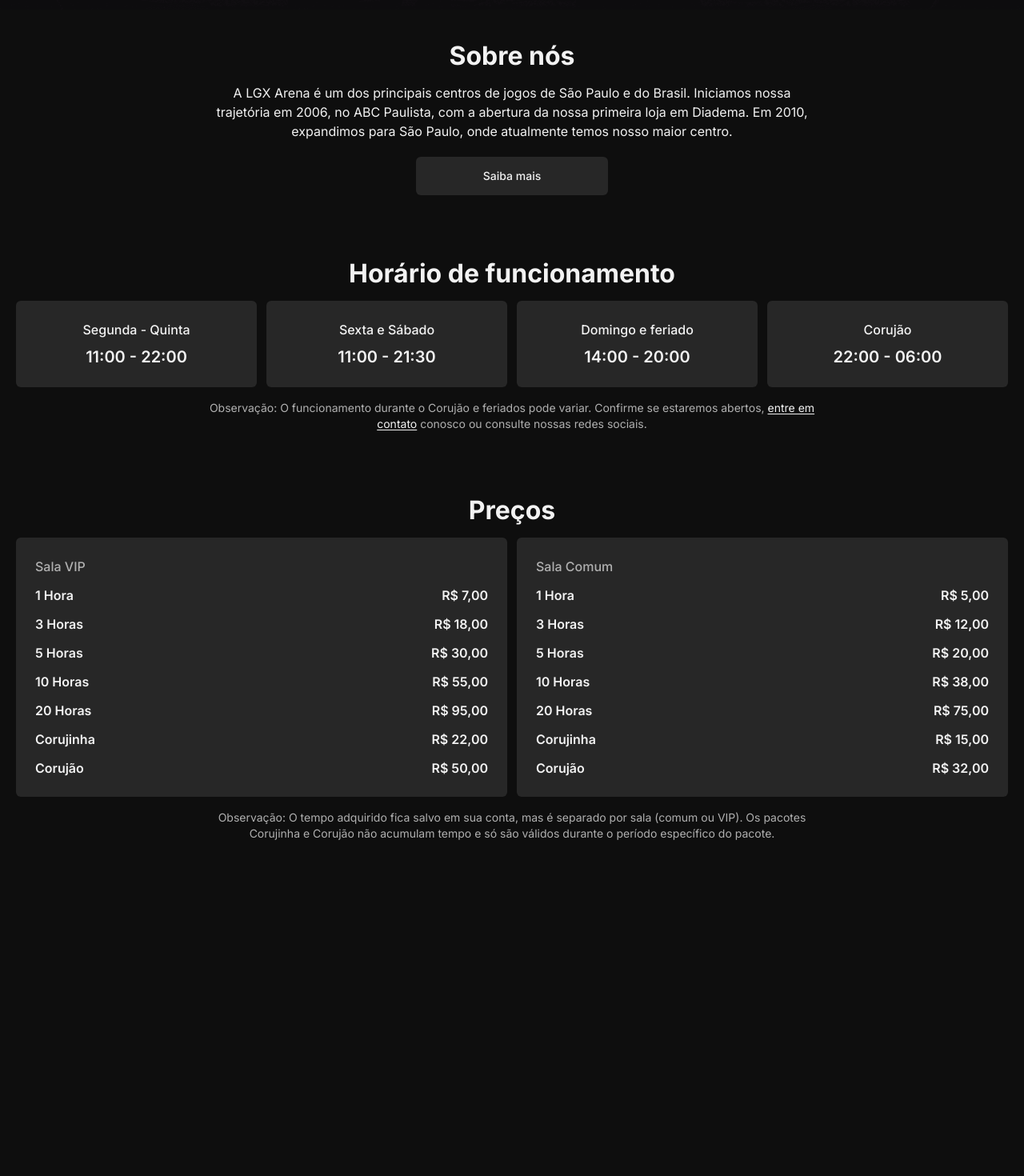
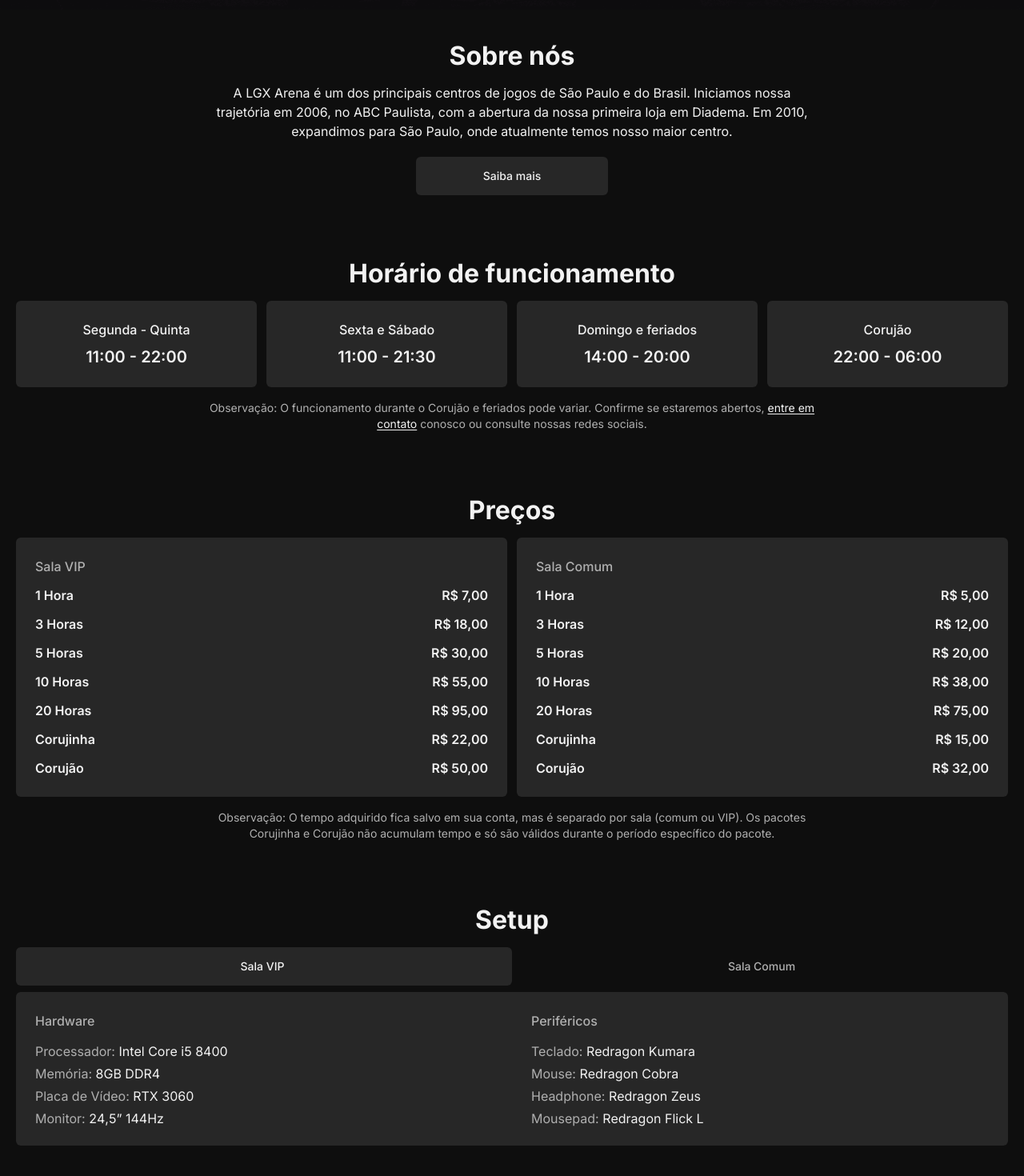
Before and after one commit to lgxarena/lgx-website, a Next.js app: page / in a window 1280 px wide. Shown: the part 788-2258 px from the top of the page at 80% size. Before the commit the page ends 2078 px from the top, so only its background shows below. Built offline with nearby package versions, Linux system fonts and the light colour scheme.

Commit message:
feat: adding setup section

```diff
--- /dev/null
+++ b/src/app/(home)/_components/setup.tsx
@@ -0,0 +1,40 @@
+'use client'
+
+import { RoomTabs } from '@/components/common/room-tabs'
+import { TextMorph } from '@/components/common/text-morph'
+import { HARDWARE, PERIPHERALS } from '@/data/setup'
+import { useRoomTabs } from '@/hooks/use-room-tabs'
+
+export function Setup() {
+  const { room, changeRoom } = useRoomTabs()
+
+  return (
+    <>
+      <RoomTabs room={room} onChangeRoom={changeRoom} />
+
+      <div className="mt-2 flex w-full max-w-screen-xl flex-col gap-y-2 md:flex-row">
+        <div className="flex w-full flex-col gap-3 rounded-md bg-neutral-900 p-5 md:gap-4 md:rounded-r-none md:p-6">
+          <span className="text-sm font-medium text-neutral-300 md:text-base">Hardware</span>
+          <ul className="flex flex-col gap-2">
+            {HARDWARE[room].map(({ part, name }) => (
+              <li key={part} className="leading-5 text-neutral-300">
+                {part}: <TextMorph className="inline-flex text-neutral-50">{name}</TextMorph>
+              </li>
+            ))}
+          </ul>
+        </div>
+
+        <div className="flex w-full flex-col gap-3 rounded-md bg-neutral-900 p-5 md:gap-4 md:rounded-l-none md:p-6">
+          <span className="text-sm font-medium text-neutral-300 md:text-base">Periféricos</span>
+          <ul className="flex flex-col gap-2">
+            {PERIPHERALS[room].map(({ part, name }) => (
+              <li key={part} className="leading-5 text-neutral-300">
+                {part}: <TextMorph className="inline-flex text-neutral-50">{name}</TextMorph>
+              </li>
+            ))}
+          </ul>
+        </div>
+      </div>
+    </>
+  )
+}
--- a/src/app/(home)/page.tsx
+++ b/src/app/(home)/page.tsx
@@ -3,10 +3,12 @@
 import { RiScrollToBottomLine } from 'react-icons/ri'
 
 import { Button } from '@/components/ui/button'
+import { OPENING_HOURS } from '@/data/opening-hours'
 import { generateWhatsAppLink } from '@/utils/generate-whatsapp-link'
 
 import { DesktopPricing } from './_components/desktop-pricing'
 import { MobilePricing } from './_components/mobile-pricing'
+import { Setup } from './_components/setup'
 
 export const metadata: Metadata = {
   title: 'Página inicial - LGX E-Sport Arena',
@@ -60,22 +62,15 @@
       >
         <strong className="text-center text-3xl sm:text-[32px]">Horário de funcionamento</strong>
         <ul className="my-4 flex w-full max-w-screen-xl flex-col gap-2 sm:justify-center sm:gap-3 md:flex-row">
-          <li className="flex w-full flex-col items-center gap-2 rounded-md bg-neutral-900 py-5 sm:py-6">
-            <p className="text-sm font-medium sm:text-base">Segunda - Quinta</p>
-            <b className="font-semibold sm:text-xl">11:00 - 22:00</b>
-          </li>
-          <li className="flex w-full flex-col items-center gap-2 rounded-md bg-neutral-900 py-5 sm:py-6">
-            <p className="text-sm font-medium sm:text-base">Sexta e Sábado</p>
-            <b className="font-semibold sm:text-xl">11:00 - 21:30</b>
-          </li>
-          <li className="flex w-full flex-col items-center gap-2 rounded-md bg-neutral-900 py-5 sm:py-6">
-            <p className="text-sm font-medium sm:text-base">Domingo e feriado</p>
-            <b className="font-semibold sm:text-xl">14:00 - 20:00</b>
-          </li>
-          <li className="flex w-full flex-col items-center gap-2 rounded-md bg-neutral-900 py-5 sm:py-6">
-            <p className="text-sm font-medium sm:text-base">Corujão</p>
-            <b className="font-semibold sm:text-xl">22:00 - 06:00</b>
-          </li>
+          {OPENING_HOURS.map(({ period, time }) => (
+            <li
+              key={period}
+              className="flex w-full flex-col items-center gap-2 rounded-md bg-neutral-900 py-5 sm:py-6"
+            >
+              <p className="text-sm font-medium sm:text-base">{period}</p>
+              <b className="font-semibold sm:text-xl">{time}</b>
+            </li>
+          ))}
         </ul>
         <p className="max-w-3xl text-center text-xs leading-[1.4] text-neutral-300 sm:text-sm">
           Observação: O funcionamento durante o Corujão e feriados pode variar. Confirme se
@@ -107,6 +102,15 @@
           específico do pacote.
         </p>
       </section>
+
+      <section
+        className="relative z-[5] mx-auto flex flex-col items-center bg-neutral px-5 py-8 sm:py-10"
+        id="setup"
+      >
+        <strong className="text-3xl sm:text-[32px]">Setup</strong>
+
+        <Setup />
+      </section>
     </main>
   )
 }
--- a/src/components/common/text-morph.tsx
+++ b/src/components/common/text-morph.tsx
@@ -1,7 +1,5 @@
 import { AnimatePresence, motion } from 'motion/react'
 import { useId, useMemo } from 'react'
-
-import { cn } from '@/utils/cn'
 
 type TextMorphProps = {
   children: string
@@ -16,19 +14,19 @@
   const characters = useMemo(() => {
     const charCounts: Record<string, number> = {}
 
-    return children.split('').map((char, index) => {
-      const lowerChar = char.toLowerCase()
-      charCounts[lowerChar] = (charCounts[lowerChar] || 0) + 1
+    return children.split('').map((char) => {
+      const key = char === ' ' ? 'space' : char
+      charCounts[key] = (charCounts[key] || 0) + 1
 
       return {
-        id: `${uniqueId}-${lowerChar}${charCounts[lowerChar]}`,
-        label: index === 0 ? char.toUpperCase() : lowerChar,
+        id: `${uniqueId}-${key}${charCounts[key]}`,
+        label: char === ' ' ? '\u00A0' : char,
       }
     })
   }, [children, uniqueId])
 
   return (
-    <Component aria-label={children} className={cn(className)} style={style}>
+    <Component key={children} aria-label={children} className={className} style={style}>
       <AnimatePresence mode="popLayout">
         {characters.map((character) => (
           <motion.span
@@ -37,7 +35,7 @@
             aria-hidden="true"
             className="inline-block"
             exit={{ opacity: 0 }}
-            initial={{ opacity: 0 }}
+            initial={{ opacity: 1 }}
             layoutId={character.id}
             transition={{
               type: 'spring',
--- a/src/components/layout/desktop-menu.tsx
+++ b/src/components/layout/desktop-menu.tsx
@@ -15,12 +15,17 @@
 import { DESKTOP_MENU } from '@/data/menu'
 import { useAnimatedHover } from '@/hooks/use-animated-hover'
 import { useScrollLock } from '@/hooks/use-scroll-lock'
+import { generateWhatsAppLink } from '@/utils/generate-whatsapp-link'
 
 export function DesktopMenu() {
   const [isOpen, setIsOpen] = useState(false)
   const { rect, setHoveredIndex, setRef } = useAnimatedHover()
 
   useScrollLock({ autoLock: isOpen })
+
+  const bookText = generateWhatsAppLink(
+    'Olá, gostaria de fazer uma reserva para [inserir data e horário].'
+  )
 
   return (
     <div className="hidden gap-2 lg:flex">
@@ -77,7 +82,11 @@
         <AnimatedIndicator rect={rect} />
       </ul>
 
-      <Button size="sm">Faça sua reserva</Button>
+      <Button size="sm" asChild>
+        <a href={bookText} rel="noreferrer" target="_blank">
+          Faça sua reserva
+        </a>
+      </Button>
     </div>
   )
 }
--- /dev/null
+++ b/src/data/opening-hours.ts
@@ -0,0 +1,18 @@
+export const OPENING_HOURS = [
+  {
+    period: 'Segunda - Quinta',
+    time: '11:00 - 22:00',
+  },
+  {
+    period: 'Sexta e Sábado',
+    time: '11:00 - 21:30',
+  },
+  {
+    period: 'Domingo e feriados',
+    time: '14:00 - 20:00',
+  },
+  {
+    period: 'Corujão',
+    time: '22:00 - 06:00',
+  },
+]
--- /dev/null
+++ b/src/data/setup.ts
@@ -0,0 +1,29 @@
+export const HARDWARE = {
+  vip: [
+    { part: 'Processador', name: 'Intel Core i5 8400' },
+    { part: 'Memória', name: '8GB DDR4' },
+    { part: 'Placa de Vídeo', name: 'RTX 3060' },
+    { part: 'Monitor', name: '24,5” 144Hz' },
+  ],
+  common: [
+    { part: 'Processador', name: 'Intel Core i5 4460' },
+    { part: 'Memória', name: '8GB DDR4' },
+    { part: 'Placa de Vídeo', name: 'GTX 750 TI' },
+    { part: 'Monitor', name: '19.5” 75Hz' },
+  ],
+}
+
+export const PERIPHERALS = {
+  vip: [
+    { part: 'Teclado', name: 'Redragon Kumara' },
+    { part: 'Mouse', name: 'Redragon Cobra' },
+    { part: 'Headphone', name: 'Redragon Zeus' },
+    { part: 'Mousepad', name: 'Redragon Flick L' },
+  ],
+  common: [
+    { part: 'Teclado', name: 'Redragon Kumara' },
+    { part: 'Mouse', name: 'Redragon Cobra' },
+    { part: 'Headphone', name: 'Redragon Zeus' },
+    { part: 'Mousepad', name: 'Redragon Flick L' },
+  ],
+}
```
